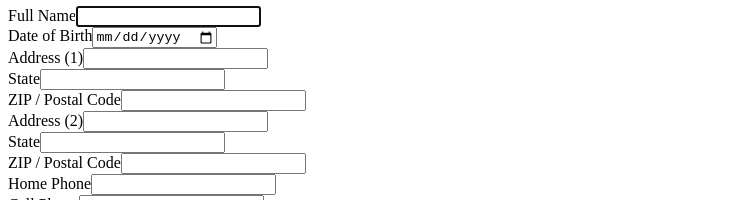
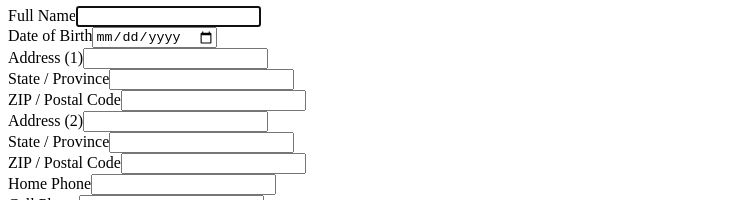
Before and after one commit to wilrnh/emergencywalletcards.com, a Next.js app: page /getstarted in a window 1280 px wide. Shown: the part 458-658 px from the top of the page, without its empty margins (0-739 px from the left). Built offline with nearby package versions, Linux system fonts and the light colour scheme.

Commit message:
Updated State Input Field to Accept Provinces
Functionally, there's no difference. The label just says "state/province" now. Again, the printout document is unchanged.

```diff
--- a/pages/getstarted.js
+++ b/pages/getstarted.js
@@ -10,10 +10,10 @@ const formSchema = Yup.object().shape({
   fullName: Yup.string().max(50, 'Must be less than 50 characters long.'),
   dob: Yup.string().matches(/^[0-9]{4}-[0-9]{2}-[0-9]{2}$/, 'Must be YYYY-MM-DD'),
   address1: Yup.string().max(36, 'Must be less than 36 characters long.'),
-  address1State: Yup.string().length(2, 'Must be 2-letter State abbreviation'),
+  address1State: Yup.string().length(2, 'Must be 2-letter State/Province abbreviation'),
   address1Zip: Yup.string(),
   address2: Yup.string().max(36, 'Must be less than 36 characters long.'),
-  address2State: Yup.string().length(2, 'Must be 2-letter State abbreviation'),
+  address2State: Yup.string().length(2, 'Must be 2-letter State/Province abbreviation'),
   address2Zip: Yup.string(),
   homePhone: Yup.string().max(24, 'Must be less than 24 characters long.'),
   cellPhone: Yup.string().max(24, 'Must be less than 24 characters long.'),
@@ -25,7 +25,7 @@ const formSchema = Yup.object().shape({
   information4: Yup.string().max(80, 'Must be less than 80 characters long.'),
   businessName: Yup.string().max(64, 'Must be less than 64 characters long.'),
   businessAddress: Yup.string().max(36, 'Must be less than 36 characters long.'),
-  businessAddressState: Yup.string().length(2, 'Must be 2-letter State abbreviation'),
+  businessAddressState: Yup.string().length(2, 'Must be 2-letter State/Province abbreviation'),
   businessAddressZip: Yup.string(),
   officePhone: Yup.string().max(66, 'Must be less than 66 characters long.'),
   workPointOfContact1: Yup.string().max(80, 'Must be less than 80 characters long.'),
@@ -60,19 +60,19 @@ const formSchema = Yup.object().shape({
   child3CellPhone: Yup.string().max(32, 'Must be less than 32 characters long.'),
   neighborhoodEmergencyMeetingPlaceName: Yup.string().max(72, 'Must be less than 72 characters long.'),
   neighborhoodEmergencyMeetingPlaceAddress: Yup.string().max(28, 'Must be less than 28 characters long.'),
-  neighborhoodEmergencyMeetingPlaceState: Yup.string().length(2, 'Must be 2-letter State abbreviation'),
+  neighborhoodEmergencyMeetingPlaceState: Yup.string().length(2, 'Must be 2-letter State/Province abbreviation'),
   neighborhoodEmergencyMeetingPlaceZip: Yup.string(),
   neighborhoodEmergencyMeetingPlacePhone: Yup.string().max(14, 'Must be less than 14 characters long.'),
   neighborhoodEmergencyMeetingPlaceInstructions: Yup.string().max(44, 'Must be less than 44 characters long.'),
   outOfNeighborhoodEmergencyMeetingPlaceName: Yup.string().max(72, 'Must be less than 72 characters long.'),
   outOfNeighborhoodEmergencyMeetingPlaceAddress: Yup.string().max(28, 'Must be less than 28 characters long.'),
-  outOfNeighborhoodEmergencyMeetingPlaceState: Yup.string().length(2, 'Must be 2-letter State abbreviation'),
+  outOfNeighborhoodEmergencyMeetingPlaceState: Yup.string().length(2, 'Must be 2-letter State/Province abbreviation'),
   outOfNeighborhoodEmergencyMeetingPlaceZip: Yup.string(),
   outOfNeighborhoodEmergencyMeetingPlacePhone: Yup.string().max(14, 'Must be less than 14 characters long.'),
   outOfNeighborhoodEmergencyMeetingPlaceInstructions: Yup.string().max(44, 'Must be less than 44 characters long.'),
   outOfTownEmergencyMeetingPlaceName: Yup.string().max(72, 'Must be less than 72 characters long.'),
   outOfTownEmergencyMeetingPlaceAddress: Yup.string().max(28, 'Must be less than 28 characters long.'),
-  outOfTownEmergencyMeetingPlaceState: Yup.string().length(2, 'Must be 2-letter State abbreviation'),
+  outOfTownEmergencyMeetingPlaceState: Yup.string().length(2, 'Must be 2-letter State/Province abbreviation'),
   outOfTownEmergencyMeetingPlaceZip: Yup.string(),
   outOfTownEmergencyMeetingPlacePhone: Yup.string().max(14, 'Must be less than 14 characters long.'),
   outOfTownEmergencyMeetingPlaceInstructions: Yup.string().max(44, 'Must be less than 44 characters long.'),
@@ -731,7 +731,7 @@ export default function GetStarted() {
                     <div className="flex flex-wrap -mx-3 mb-2">
                       <div className="w-full md:w-1/3 px-3 mb-6 md:mb-0">
                         <label className="block uppercase tracking-wide text-gray-700 text-xs font-bold mb-2" htmlFor="address1State">
-                          State
+                          State / Province
                         </label>
                         <Field type="text" name="address1State" id="address1State" className="appearance-none block w-full bg-gray-200 text-gray-700 border border-gray-200 rounded py-3 px-4 leading-tight focus:outline-none focus:bg-white focus:border-gray-500" />
                         <ErrorMessage className="text-red-500 text-xs italic" name="address1State" component="div"/>
@@ -756,7 +756,7 @@ export default function GetStarted() {
                     <div className="flex flex-wrap -mx-3 mb-2">
                       <div className="w-full md:w-1/3 px-3 mb-6 md:mb-0">
                         <label className="block uppercase tracking-wide text-gray-700 text-xs font-bold mb-2" htmlFor="address2State">
-                          State
+                          State / Province
                         </label>
                         <Field type="text" name="address2State" id="address2State" className="appearance-none block w-full bg-gray-200 text-gray-700 border border-gray-200 rounded py-3 px-4 leading-tight focus:outline-none focus:bg-white focus:border-gray-500" />
                         <ErrorMessage className="text-red-500 text-xs italic" name="address2State" component="div"/>
@@ -858,7 +858,7 @@ export default function GetStarted() {
                     <div className="flex flex-wrap -mx-3 mb-2">
                       <div className="w-full md:w-1/3 px-3 mb-6 md:mb-0">
                         <label className="block uppercase tracking-wide text-gray-700 text-xs font-bold mb-2" htmlFor="businessAddressState">
-                          State
+                          State / Province
                         </label>
                         <Field type="text" name="businessAddressState" id="businessAddressState" className="appearance-none block w-full bg-gray-200 text-gray-700 border border-gray-200 rounded py-3 px-4 leading-tight focus:outline-none focus:bg-white focus:border-gray-500" />
                         <ErrorMessage className="text-red-500 text-xs italic" name="businessAddressState" component="div"/>
@@ -1165,7 +1165,7 @@ export default function GetStarted() {
                     <div className="flex flex-wrap -mx-3 mb-2">
                       <div className="w-full md:w-1/3 px-3 mb-6 md:mb-0">
                         <label className="block uppercase tracking-wide text-gray-700 text-xs font-bold mb-2" htmlFor="neighborhoodEmergencyMeetingPlaceState">
-                          State
+                          State / Province
                         </label>
                         <Field type="text" name="neighborhoodEmergencyMeetingPlaceState" id="neighborhoodEmergencyMeetingPlaceState" className="appearance-none block w-full bg-gray-200 text-gray-700 border border-gray-200 rounded py-3 px-4 leading-tight focus:outline-none focus:bg-white focus:border-gray-500" />
                         <ErrorMessage className="text-red-500 text-xs italic" name="neighborhoodEmergencyMeetingPlaceState" component="div"/>
@@ -1224,7 +1224,7 @@ export default function GetStarted() {
                     <div className="flex flex-wrap -mx-3 mb-2">
                       <div className="w-full md:w-1/3 px-3 mb-6 md:mb-0">
                         <label className="block uppercase tracking-wide text-gray-700 text-xs font-bold mb-2" htmlFor="outOfNeighborhoodEmergencyMeetingPlaceState">
-                          State
+                          State / Province
                         </label>
                         <Field type="text" name="outOfNeighborhoodEmergencyMeetingPlaceState" id="outOfNeighborhoodEmergencyMeetingPlaceState" className="appearance-none block w-full bg-gray-200 text-gray-700 border border-gray-200 rounded py-3 px-4 leading-tight focus:outline-none focus:bg-white focus:border-gray-500" />
                         <ErrorMessage className="text-red-500 text-xs italic" name="outOfNeighborhoodEmergencyMeetingPlaceState" component="div"/>
@@ -1283,7 +1283,7 @@ export default function GetStarted() {
                     <div className="flex flex-wrap -mx-3 mb-2">
                       <div className="w-full md:w-1/3 px-3 mb-6 md:mb-0">
                         <label className="block uppercase tracking-wide text-gray-700 text-xs font-bold mb-2" htmlFor="outOfTownEmergencyMeetingPlaceState">
-                          State
+                          State / Province
                         </label>
                         <Field type="text" name="outOfTownEmergencyMeetingPlaceState" id="outOfTownEmergencyMeetingPlaceState" className="appearance-none block w-full bg-gray-200 text-gray-700 border border-gray-200 rounded py-3 px-4 leading-tight focus:outline-none focus:bg-white focus:border-gray-500" />
                         <ErrorMessage className="text-red-500 text-xs italic" name="outOfTownEmergencyMeetingPlaceState" component="div"/>
```
